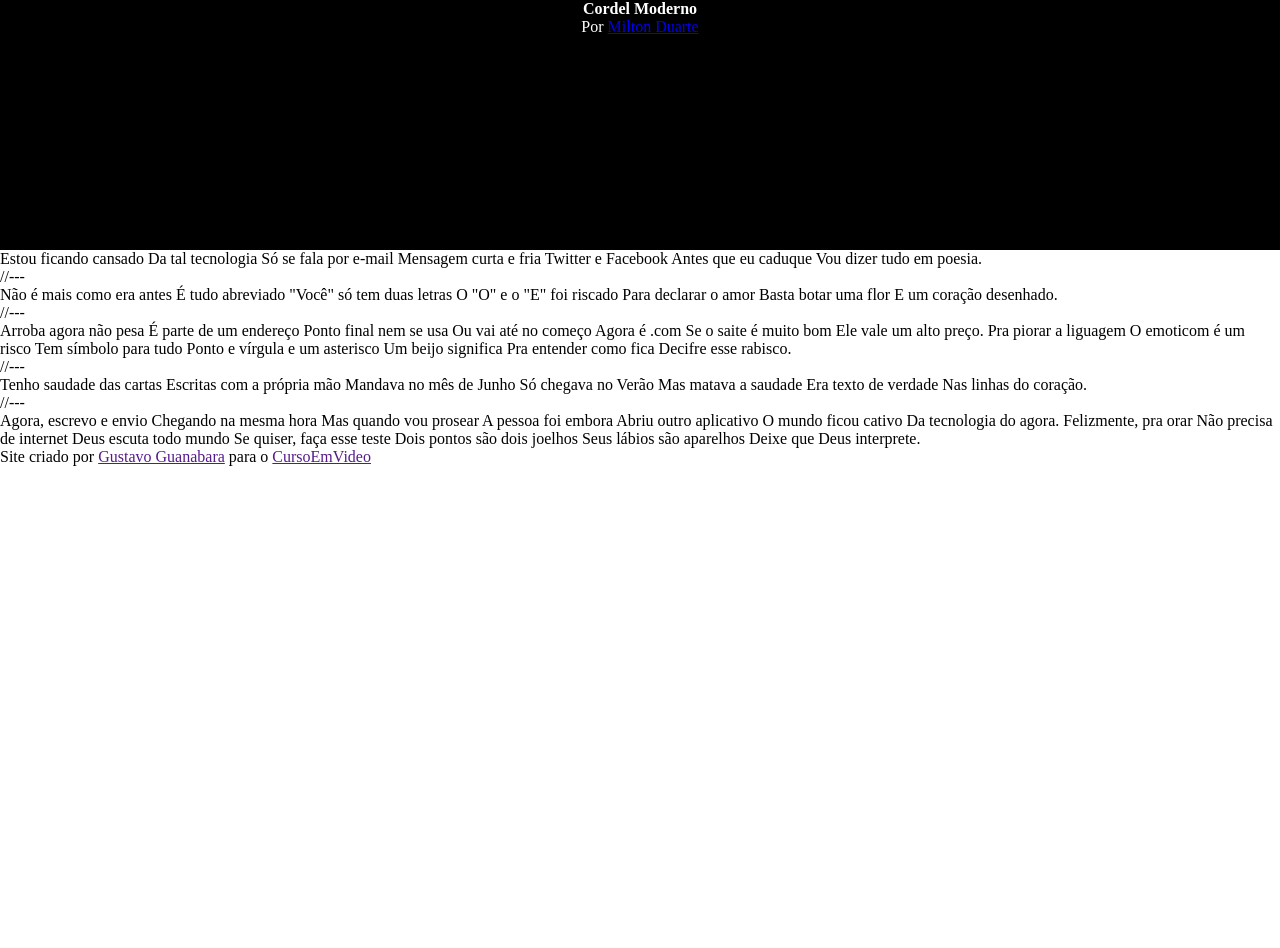
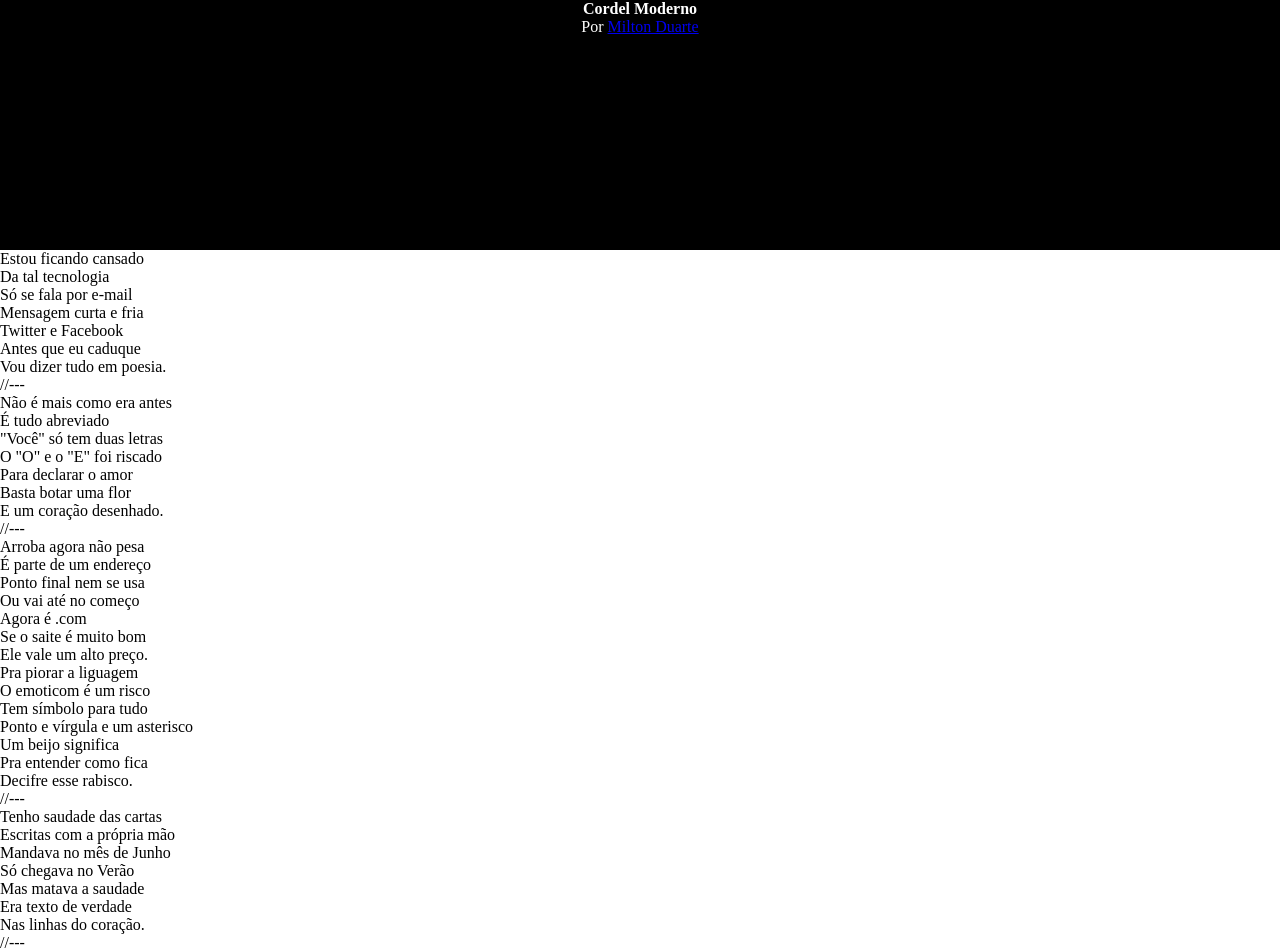
Before and after one commit to CezarioPedro/Html-Css, a plain HTML site: page Desafios/d011/index.html in a window 1280 px wide. Shown: the top 948 px of the page. Before the commit the page ends 800 px from the top, so only its background shows below. Drawn offline with Linux system fonts and the light colour scheme.

Commit message:
Update desafio 12

```diff
--- a/Desafios/d011/index.html
+++ b/Desafios/d011/index.html
@@ -17,73 +17,71 @@
         </p>
     </header>
 
-    <main>
-        <p>
-            Estou ficando cansado
-            Da tal tecnologia
-            Só se fala por e-mail
-            Mensagem curta e fria
-            Twitter e Facebook
-            Antes que eu caduque
+    <section>
+        Estou ficando cansado <br>
+        Da tal tecnologia <br>
+        Só se fala por e-mail <br>
+        Mensagem curta e fria <br>
+        Twitter e Facebook <br>
+        Antes que eu caduque <br>
         Vou dizer tudo em poesia.
-        </p>
+    </section>
     //---
-        <p>
-            Não é mais como era antes
-            É tudo abreviado
-            "Você" só tem duas letras
-            O "O" e o "E" foi riscado
-            Para declarar o amor
-            Basta botar uma flor
+    <section>
+        Não é mais como era antes <br>
+        É tudo abreviado <br>
+        "Você" só tem duas letras <br>
+        O "O" e o "E" foi riscado <br>
+        Para declarar o amor <br>
+        Basta botar uma flor <br>
         E um coração desenhado.
-        </p>
+    </section>
     //---
-        <p>
-            Arroba agora não pesa
-            É parte de um endereço
-            Ponto final nem se usa
-            Ou vai até no começo
-            Agora é .com
-            Se o saite é muito bom
-            Ele vale um alto preço.
-            Pra piorar a liguagem
-            O emoticom é um risco
-            Tem símbolo para tudo
-            Ponto e vírgula e um asterisco
-            Um beijo significa
-            Pra entender como fica
+    <section>
+        Arroba agora não pesa <br>
+        É parte de um endereço <br>
+        Ponto final nem se usa <br>
+        Ou vai até no começo <br>
+        Agora é .com <br>
+        Se o saite é muito bom <br>
+        Ele vale um alto preço. <br>
+        Pra piorar a liguagem <br>
+        O emoticom é um risco <br>
+        Tem símbolo para tudo <br>
+        Ponto e vírgula e um asterisco <br>
+        Um beijo significa <br>
+        Pra entender como fica <br>
         Decifre esse rabisco.
-        </p>
+    </section>
 //---
-        <p>
-            Tenho saudade das cartas
-            Escritas com a própria mão
-            Mandava no mês de Junho
-            Só chegava no Verão
-            Mas matava a saudade
-            Era texto de verdade
+    <section>
+        Tenho saudade das cartas <br>
+        Escritas com a própria mão <br>
+        Mandava no mês de Junho <br>
+        Só chegava no Verão <br>
+        Mas matava a saudade <br>
+        Era texto de verdade <br>
         Nas linhas do coração.
-        </p>
+    </section>
 //---
-        <p>
-            Agora, escrevo e envio
-            Chegando na mesma hora
-            Mas quando vou prosear
-            A pessoa foi embora
-            Abriu outro aplicativo
-            O mundo ficou cativo
-            Da tecnologia do agora.
-            Felizmente, pra orar
-            Não precisa de internet
-            Deus escuta todo mundo
-            Se quiser, faça esse teste
-            Dois pontos são dois joelhos
-            Seus lábios são aparelhos
+    <section>
+        Agora, escrevo e envio <br>
+        Chegando na mesma hora <br>
+        Mas quando vou prosear <br>
+        A pessoa foi embora <br>
+        Abriu outro aplicativo <br>
+        O mundo ficou cativo <br>
+        Da tecnologia do agora. <br>
+        Felizmente, pra orar <br>
+        Não precisa de internet <br>
+        Deus escuta todo mundo <br>
+        Se quiser, faça esse teste <br>
+        Dois pontos são dois joelhos <br>
+        Seus lábios são aparelhos <br>
         Deixe que Deus interprete.
-        </p>
-    </main>
+    </section>
 
-    <footer>Site criado por <a href="">Gustavo Guanabara</a> para o <a href="">CursoEmVideo</a></footer>
+    <footer>Site criado por <a href="https://gustavoguanabara.github.io" target="_blank" rel="external">Gustavo Guanabara</a> para o <a href="https://www.cursoemvideo.com/" target="_blank" rel="external">CursoEmVideo</a></footer>
 
 </body>
 </html>
```
Lines whose indentation alone changed are shown as unchanged.
